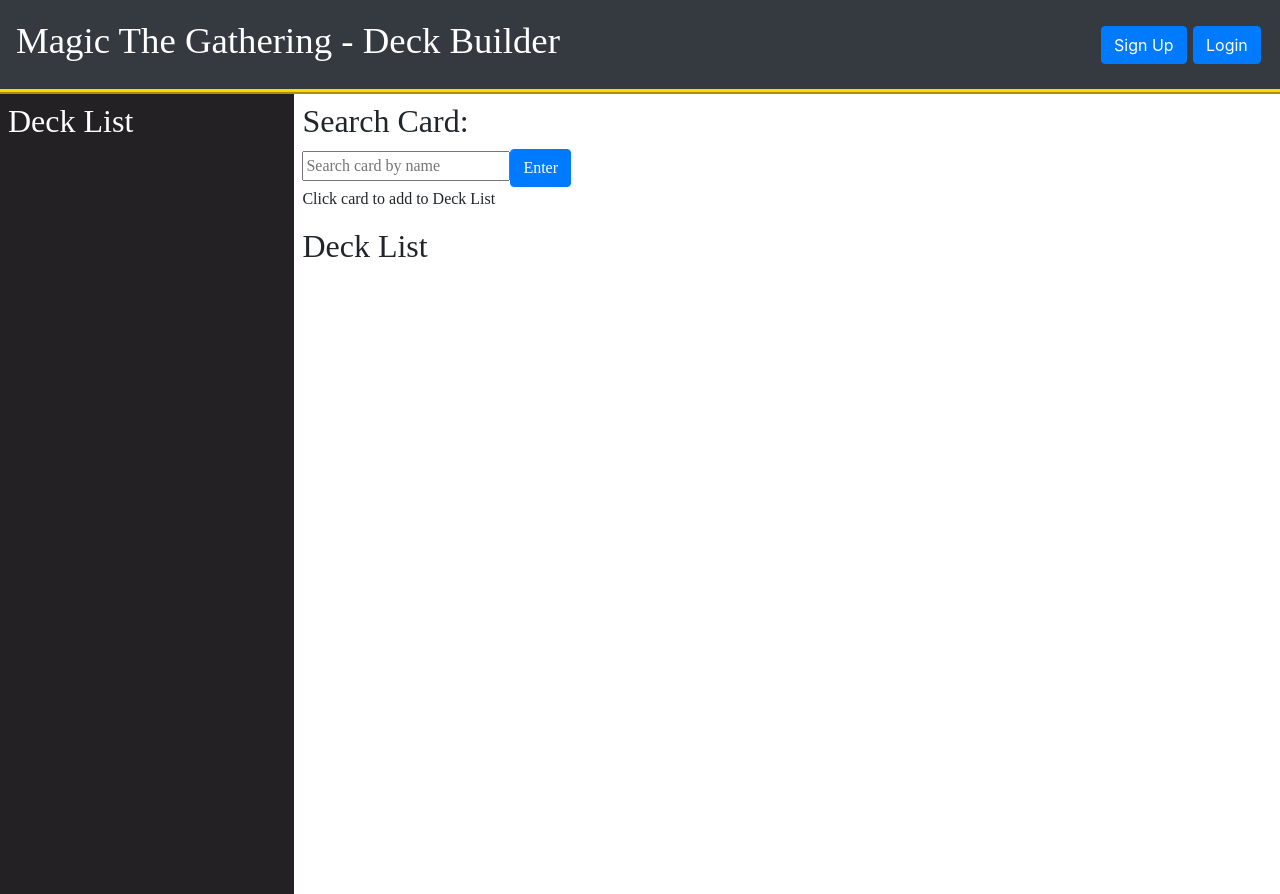
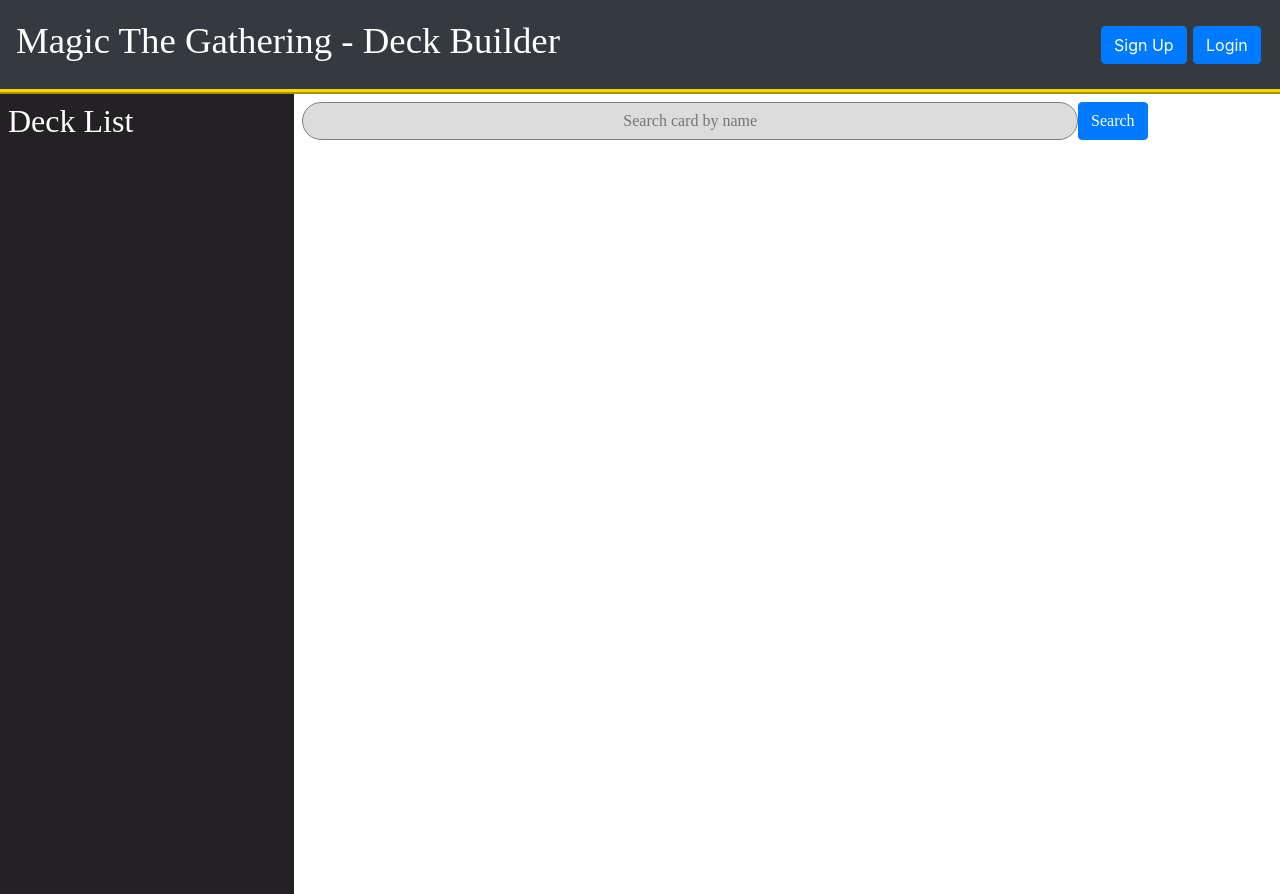
Before and after one commit to brianmcalonen/mtg-app, a React (Create React App) app: page / in a window 1280 px wide. Built offline with nearby package versions, Linux system fonts and the light colour scheme.

Commit message:
changed ui styles

```diff
--- a/src/App.js
+++ b/src/App.js
@@ -160,6 +160,10 @@
       justifyContent: "center"
     }
 
+    let spinStyle = {
+      marginTop: "30px"
+    }
+
     return (
       <div>
         <Navbar/>
@@ -179,16 +183,17 @@
             random={this.random}
           ></SearchCard>
 
-          <p>Click card to add to Deck List</p>
-
-          {this.state.loading ?
-            <Spinner
-              animation="border"
-              style={spinnerStyle}
-              variant="primary" /> :
-            <div></div>}
+          <div style={spinnerStyle}>
+            {this.state.loading ?
+              <Spinner
+                animation="border"
+                style={spinStyle}
+                variant="primary" /> :
+              <div></div>}
+          </div>
 
           <div style={styles}>
+
             {data.map((data, index) =>
               data.imageUrl ? (<div
                 key={data.id}  onClick={() => this.addCard(data, index)}>
@@ -197,7 +202,7 @@
             )}
           </div>
 
-          <h2>Deck List</h2>
+          {deckList.length > 0 ? <h2>Deck List</h2> : ""}
             <ul style={styles}>
               {deckList.map((data, index) =>
                   <div key={data.id}>
--- a/src/components/SearchCard.js
+++ b/src/components/SearchCard.js
@@ -1,11 +1,25 @@
 import React from "react"
 
 class SearchCard extends React.Component {
+
     render() {
+        let containerStyle = {
+            display: "flex"
+        }
+
+        let searchBarStyle = {
+            width: "80%",
+            borderRadius: "25px",
+            border: "1px ridge grey",
+            backgroundColor: "#DCDCDC",
+            outline: "none",
+            textAlign: "center"
+        }
+
         return (
-        <div>
-            <h2>Search Card:</h2>
+        <div style={containerStyle}>
             <input
+                style={searchBarStyle}
                 type="text"
                 placeholder="Search card by name"
                 value={this.props.inputValue}
@@ -13,7 +27,7 @@
             <button
                 onClick={this.props.search}
                 className="btn btn-primary">
-            Enter
+                Search
             </button>
             {/* <button
                 onClick={this.props.random}
```
